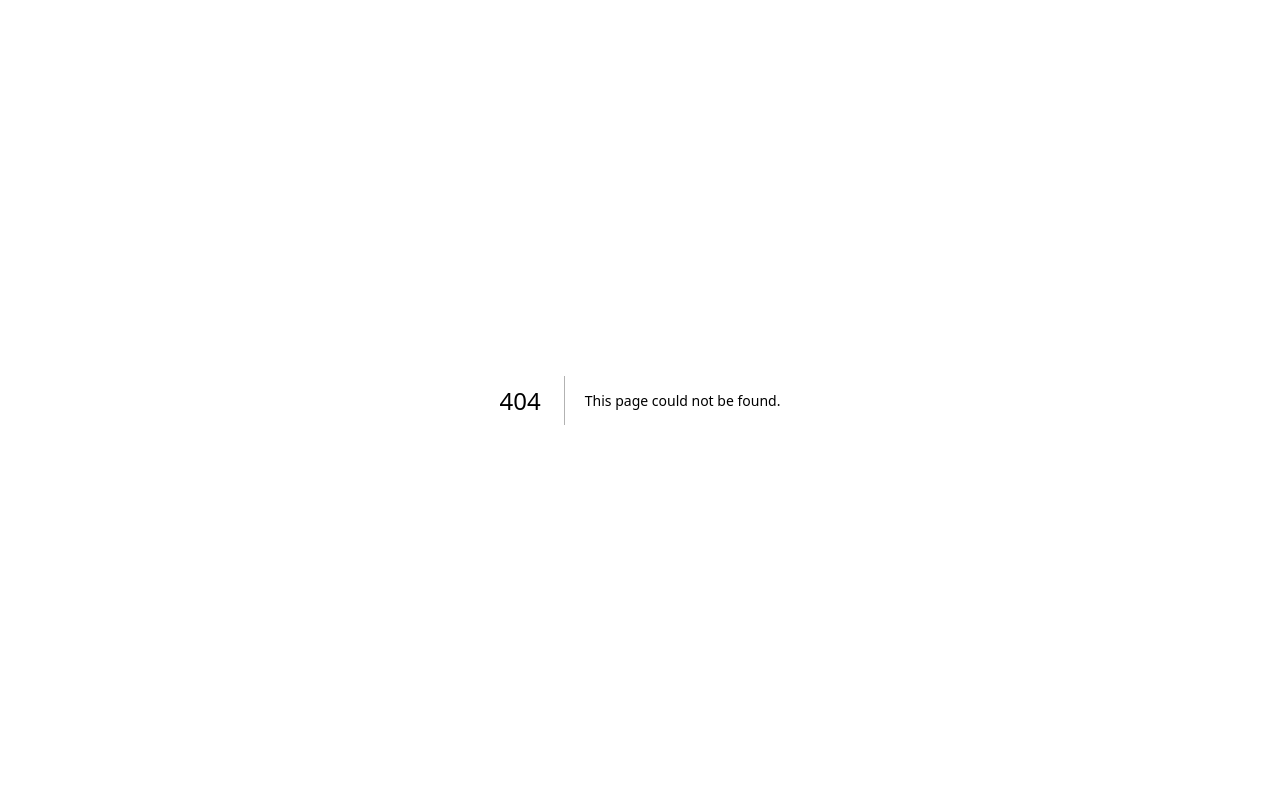
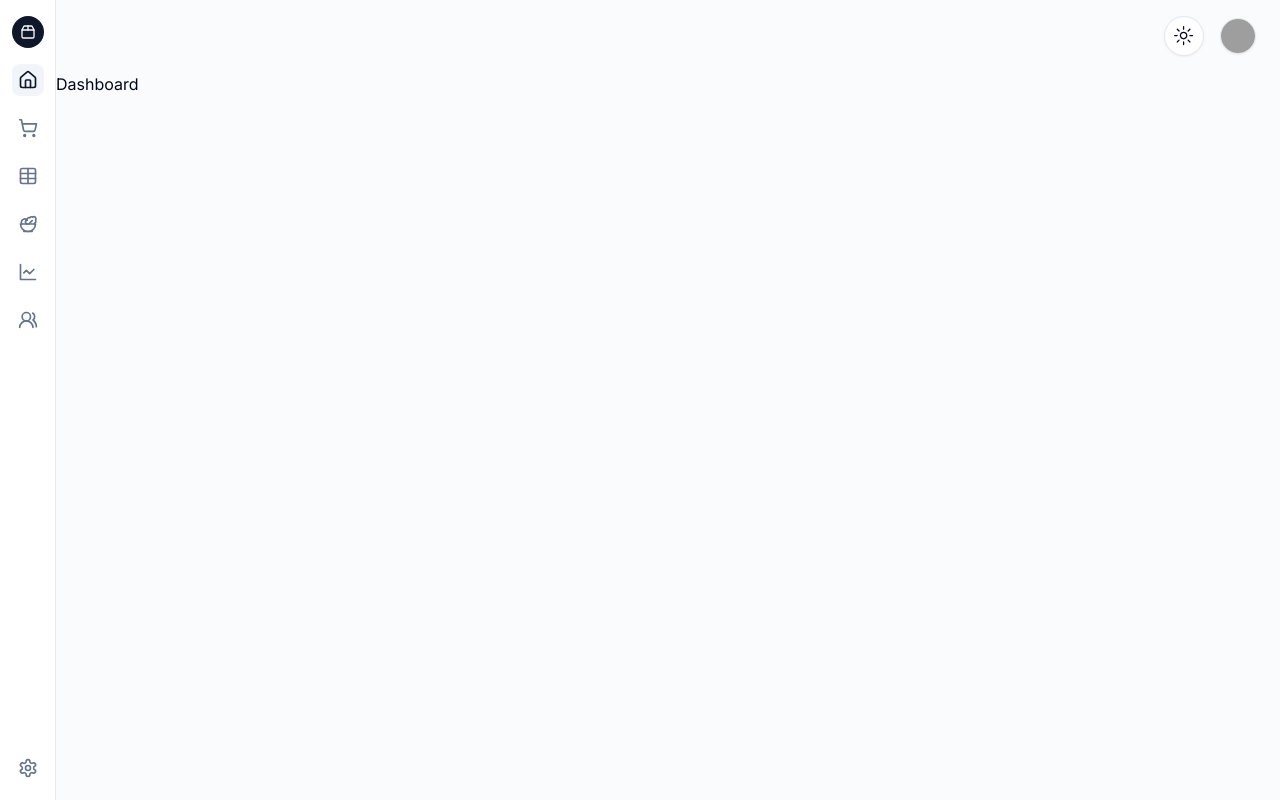
Before and after one commit to dinhdkhoa/next-super, a Next.js app: page /manage/dashboard in a window 1280 px wide. Before the commit this address had no page. Built offline with nearby package versions, Linux system fonts and the light colour scheme; grey boxes are pictures that could not be loaded.

Commit message:
feat: Dashboard UI

```diff
--- /dev/null
+++ b/src/app/manage/dashboard/page.tsx
@@ -0,0 +1,7 @@
+import React from 'react'
+
+export default function Dashboard() {
+  return (
+    <div>Dashboard</div>
+  )
+}
--- /dev/null
+++ b/src/app/manage/dropdown-avatar.tsx
@@ -0,0 +1,44 @@
+'use client'
+import {
+  DropdownMenu,
+  DropdownMenuContent,
+  DropdownMenuItem,
+  DropdownMenuLabel,
+  DropdownMenuSeparator,
+  DropdownMenuTrigger
+} from '@/components/ui/dropdown-menu'
+import { Avatar, AvatarFallback, AvatarImage } from '@/components/ui/avatar'
+import { Button } from '@/components/ui/button'
+import Link from 'next/link'
+
+const account = {
+  name: 'Nguyễn Văn A',
+  avatar: 'https://i.pravatar.cc/150'
+}
+
+export default function DropdownAvatar() {
+  return (
+    <DropdownMenu>
+      <DropdownMenuTrigger asChild>
+        <Button variant='outline' size='icon' className='overflow-hidden rounded-full'>
+          <Avatar>
+            <AvatarImage src={account.avatar ?? undefined} alt={account.name} />
+            <AvatarFallback>{account.name.slice(0, 2).toUpperCase()}</AvatarFallback>
+          </Avatar>
+        </Button>
+      </DropdownMenuTrigger>
+      <DropdownMenuContent align='end'>
+        <DropdownMenuLabel>{account.name}</DropdownMenuLabel>
+        <DropdownMenuSeparator />
+        <DropdownMenuItem asChild>
+          <Link href={'/manage/setting'} className='cursor-pointer'>
+            Cài đặt
+          </Link>
+        </DropdownMenuItem>
+        <DropdownMenuItem>Hỗ trợ</DropdownMenuItem>
+        <DropdownMenuSeparator />
+        <DropdownMenuItem>Đăng xuất</DropdownMenuItem>
+      </DropdownMenuContent>
+    </DropdownMenu>
+  )
+}
--- /dev/null
+++ b/src/app/manage/layout.tsx
@@ -0,0 +1,28 @@
+import DarkModeToggle from '@/components/dark-mode-toggle'
+import DropdownAvatar from '@/app/manage/dropdown-avatar'
+import NavLinks from '@/app/manage/nav-links'
+import MobileNavLinks from '@/app/manage/mobile-nav-links'
+
+export default function Layout({
+  children
+}: Readonly<{
+  children: React.ReactNode
+}>) {
+  return (
+    <div className='flex min-h-screen w-full flex-col bg-muted/40'>
+      <NavLinks />
+      <div className='flex flex-col sm:gap-4 sm:py-4 sm:pl-14'>
+        <header className='sticky top-0 z-30 flex h-14 items-center gap-4 border-b bg-background px-4 sm:static sm:h-auto sm:border-0 sm:bg-transparent sm:px-6'>
+          <MobileNavLinks />
+          <div className='relative ml-auto flex-1 md:grow-0'>
+            <div className='flex justify-end'>
+              <DarkModeToggle />
+            </div>
+          </div>
+          <DropdownAvatar />
+        </header>
+        {children}
+      </div>
+    </div>
+  )
+}
--- /dev/null
+++ b/src/app/manage/menuItems.ts
@@ -0,0 +1,37 @@
+import { Home, LineChart, ShoppingCart, Users2, Salad, Table } from 'lucide-react'
+
+const menuItems = [
+  {
+    title: 'Dashboard',
+    Icon: Home,
+    href: '/manage/dashboard'
+  },
+  {
+    title: 'Đơn hàng',
+    Icon: ShoppingCart,
+    href: '/manage/orders'
+  },
+  {
+    title: 'Bàn ăn',
+    Icon: Table,
+    href: '/manage/tables'
+  },
+  {
+    title: 'Món ăn',
+    Icon: Salad,
+    href: '/manage/dishes'
+  },
+
+  {
+    title: 'Phân tích',
+    Icon: LineChart,
+    href: '/manage/analytics'
+  },
+  {
+    title: 'Nhân viên',
+    Icon: Users2,
+    href: '/manage/accounts'
+  }
+]
+
+export default menuItems
--- /dev/null
+++ b/src/app/manage/mobile-nav-links.tsx
@@ -0,0 +1,49 @@
+'use client'
+import menuItems from '@/app/manage/menuItems'
+import { Button } from '@/components/ui/button'
+import { Sheet, SheetContent, SheetTrigger } from '@/components/ui/sheet'
+import { cn } from '@/lib/utils'
+import { Package2, PanelLeft } from 'lucide-react'
+import Link from 'next/link'
+import { usePathname } from 'next/navigation'
+
+export default function MobileNavLinks() {
+  const pathname = usePathname()
+  return (
+    <Sheet>
+      <SheetTrigger asChild>
+        <Button size='icon' variant='outline' className='sm:hidden'>
+          <PanelLeft className='h-5 w-5' />
+          <span className='sr-only'>Toggle Menu</span>
+        </Button>
+      </SheetTrigger>
+      <SheetContent side='left' className='sm:max-w-xs'>
+        <nav className='grid gap-6 text-lg font-medium'>
+          <Link
+            href='#'
+            className='group flex h-10 w-10 shrink-0 items-center justify-center gap-2 rounded-full bg-primary text-lg font-semibold text-primary-foreground md:text-base'
+          >
+            <Package2 className='h-5 w-5 transition-all group-hover:scale-110' />
+            <span className='sr-only'>Acme Inc</span>
+          </Link>
+          {menuItems.map((Item, index) => {
+            const isActive = pathname === Item.href
+            return (
+              <Link
+                key={index}
+                href={Item.href}
+                className={cn('flex items-center gap-4 px-2.5  hover:text-foreground', {
+                  'text-foreground': isActive,
+                  'text-muted-foreground': !isActive
+                })}
+              >
+                <Item.Icon className='h-5 w-5' />
+                {Item.title}
+              </Link>
+            )
+          })}
+        </nav>
+      </SheetContent>
+    </Sheet>
+  )
+}
--- /dev/null
+++ b/src/app/manage/nav-links.tsx
@@ -0,0 +1,71 @@
+'use client'
+import menuItems from '@/app/manage/menuItems'
+import { Tooltip, TooltipContent, TooltipTrigger, TooltipProvider } from '@/components/ui/tooltip'
+import { cn } from '@/lib/utils'
+import { Package2, Settings } from 'lucide-react'
+import Link from 'next/link'
+import { usePathname } from 'next/navigation'
+
+export default function NavLinks() {
+  const pathname = usePathname()
+
+  return (
+    <TooltipProvider>
+      <aside className='fixed inset-y-0 left-0 z-10 hidden w-14 flex-col border-r bg-background sm:flex'>
+        <nav className='flex flex-col items-center gap-4 px-2 py-4'>
+          <Link
+            href='#'
+            className='group flex h-9 w-9 shrink-0 items-center justify-center gap-2 rounded-full bg-primary text-lg font-semibold text-primary-foreground md:h-8 md:w-8 md:text-base'
+          >
+            <Package2 className='h-4 w-4 transition-all group-hover:scale-110' />
+            <span className='sr-only'>Acme Inc</span>
+          </Link>
+
+          {menuItems.map((Item, index) => {
+            const isActive = pathname === Item.href
+            return (
+              <Tooltip key={index}>
+                <TooltipTrigger asChild>
+                  <Link
+                    href={Item.href}
+                    className={cn(
+                      'flex h-9 w-9 items-center justify-center rounded-lg transition-colors hover:text-foreground md:h-8 md:w-8',
+                      {
+                        'bg-accent text-accent-foreground': isActive,
+                        'text-muted-foreground': !isActive
+                      }
+                    )}
+                  >
+                    <Item.Icon className='h-5 w-5' />
+                    <span className='sr-only'>{Item.title}</span>
+                  </Link>
+                </TooltipTrigger>
+                <TooltipContent side='right'>{Item.title}</TooltipContent>
+              </Tooltip>
+            )
+          })}
+        </nav>
+        <nav className='mt-auto flex flex-col items-center gap-4 px-2 py-4'>
+          <Tooltip>
+            <TooltipTrigger asChild>
+              <Link
+                href='/manage/setting'
+                className={cn(
+                  'flex h-9 w-9 items-center justify-center rounded-lg  transition-colors hover:text-foreground md:h-8 md:w-8',
+                  {
+                    'bg-accent text-accent-foreground': pathname === '/manage/setting',
+                    'text-muted-foreground': pathname !== '/manage/setting'
+                  }
+                )}
+              >
+                <Settings className='h-5 w-5' />
+                <span className='sr-only'>Cài đặt</span>
+              </Link>
+            </TooltipTrigger>
+            <TooltipContent side='right'>Cài đặt</TooltipContent>
+          </Tooltip>
+        </nav>
+      </aside>
+    </TooltipProvider>
+  )
+}
--- a/src/middleware.ts
+++ b/src/middleware.ts
@@ -17,7 +17,7 @@ export function middleware(request: NextRequest) {
         return NextResponse.redirect(new URL(`/login/?returnUrl=${pathname}`, request.url))
     }
     if (authPaths.some(path => path.startsWith(pathname)) && accessToken){
-        return NextResponse.redirect(new URL('/me', request.url))
+        return NextResponse.redirect(new URL('/manage/dashboard', request.url))
     }
     return NextResponse.next()
 }
```
